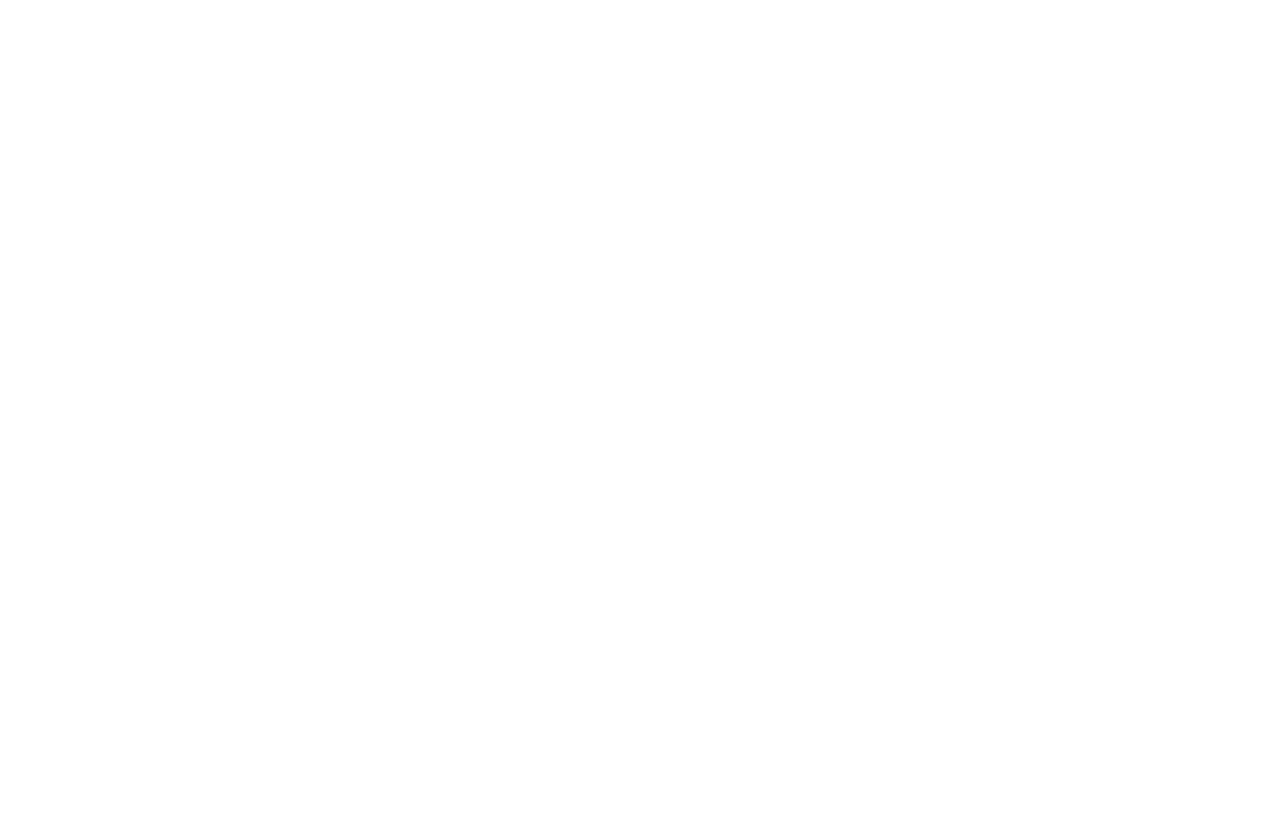
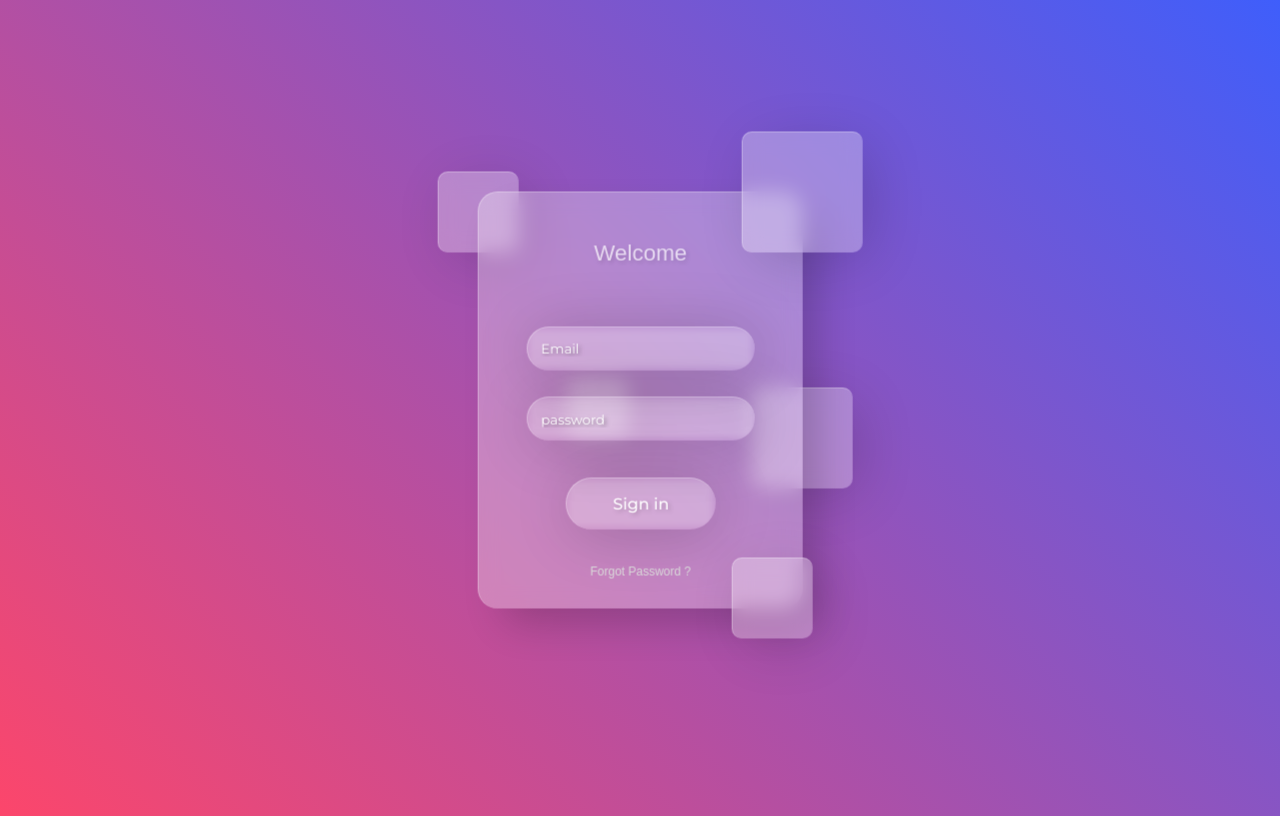
Before and after one commit to jogindrakumar/Glassmorphic-Sign-in-Form, a plain HTML site: page index.html in a window 1280 px wide. Drawn offline with Linux system fonts and the light colour scheme.

Commit message:
glassmorphic sign in form design

```diff
--- a/index.html
+++ b/index.html
@@ -13,6 +13,22 @@
 </head>
 
 <body>
+    <div class="container">
+        <form>
+            <p>Welcome</p>
+            <input type="email" placeholder="Email"><br>
+            <input type="password" placeholder="password"><br>
+            <input type="button" value="Sign in"><br>
+            <a href="#">Forgot Password ?</a>
+        </form>
+        <div class="drops">
+            <div class="drop drop-1"></div>
+            <div class="drop drop-2"></div>
+            <div class="drop drop-3"></div>
+            <div class="drop drop-4"></div>
+            <div class="drop drop-5"></div>
+        </div>
+    </div>
 
 </body>
 
--- a/style.css
+++ b/style.css
@@ -1 +1,180 @@
 /* background: linear-gradient(45deg, #FC466B, #3F5EFB); */
+
+body {
+    background: linear-gradient(45deg, #FC466B, #3F5EFB);
+    height: 100vh;
+    font-family: "Monotserrat", sans-serif;
+}
+
+.container {
+    position: absolute;
+    transform: translate(-50%, -50%);
+    top: 50%;
+    left: 50%;
+}
+
+form {
+    background: rgba(255, 255, 255, 0.3);
+    padding: 3rem;
+    height: 320px;
+    border-radius: 20px;
+    border-left: 1px solid rgba(255, 255, 255, 0.3);
+    border-top: 1px solid rgba(255, 255, 255, 0.3);
+    -webkit-backdrop-filter: blur(10px);
+    backdrop-filter: blur(10px);
+    box-shadow: 20px 20px 40px -6px rgba(0, 0, 0, 0.2);
+    text-align: center;
+    position: relative;
+    transition: all 0.2s ease-in-out;
+}
+
+form p {
+    font-weight: 500;
+    color: #fff;
+    opacity: 0.7;
+    font-size: 1.4rem;
+    margin-top: 0;
+    margin-bottom: 60px;
+    text-shadow: 2px 2px 4px rgba(0, 0, 0, 0.2);
+}
+
+form a {
+    text-decoration: none;
+    color: #ddd;
+    font-size: 12px;
+}
+
+form a:hover {
+    text-shadow: 2px 2px 6px #00000040;
+}
+
+form a:active {
+    text-shadow: none;
+}
+
+form input {
+    background: transparent;
+    width: 200px;
+    padding: 1em;
+    margin-bottom: 2em;
+    border: none;
+    border-left: 1px solid rgba(255, 255, 255, 0.3);
+    border-top: 1px solid rgba(255, 255, 255, 0.3);
+    border-radius: 5000px;
+    -webkit-backdrop-filter: blur(5px);
+    backdrop-filter: blur(5px);
+    box-shadow: 4px 4px 60px rgba(0, 0, 0, 0.2);
+    color: #fff;
+    font-family: Montserrat, sans-serif;
+    font-weight: 500;
+    transition: all 0.2s ease-in-out;
+    text-shadow: 2px 2px 4px rgba(0, 0, 0, 0.2);
+}
+
+form input:hover {
+    background: rgba(255, 255, 255, 0.1);
+    box-shadow: 4px 4px 60px 8px rgba(0, 0, 0, 0.2);
+}
+
+form input[type=email]:focus,
+form input[type=password]:focus {
+    background: rgba(255, 255, 255, 0.1);
+    box-shadow: 4px 4px 60px 8px rgba(0, 0, 0, 0.2);
+}
+
+form input[type=button] {
+    margin-top: 10px;
+    width: 150px;
+    font-size: 1rem;
+}
+
+font input[type=button]:hover {
+    cursor: pointer;
+}
+
+form input[type=button]:active {
+    background: rgba(255, 255, 255, 0.2);
+}
+
+form:hover {
+    margin: 4px;
+}
+
+::-moz-placeholder {
+    font-family: Montserrat, sans-serif;
+    font-weight: 400;
+    color: #fff;
+    text-shadow: 2px 2px 4px rgba(0, 0, 0, 0.4);
+}
+
+:-ms-input-placeholder {
+    font-family: Montserrat, sans-serif;
+    font-weight: 400;
+    color: #fff;
+    text-shadow: 2px 2px 4px rgba(0, 0, 0, 0.4);
+}
+
+::placeholder {
+    font-family: Montserrat, sans-serif;
+    font-weight: 400;
+    color: #fff;
+    text-shadow: 2px 2px 4px rgba(0, 0, 0, 0.4);
+}
+
+.drop {
+    background: rgba(255, 255, 255, 0.3);
+    -webkit-backdrop-filter: blur(10px);
+    backdrop-filter: blur(10px);
+    border-radius: 10px;
+    border-left: 1px solid rgba(255, 255, 255, 0.3);
+    border-top: 1px solid rgba(255, 255, 255, 0.3);
+    box-shadow: 10px 10px 60px -8px rgba(0, 0, 0, 0.2);
+    position: absolute;
+    transition: all 0.2s ease;
+}
+
+.drop-1 {
+    height: 80px;
+    width: 80px;
+    top: -20px;
+    left: -40px;
+    z-index: -1;
+}
+
+.drop-2 {
+    height: 80px;
+    width: 80px;
+    bottom: -30px;
+    right: -10px;
+}
+
+.drop-3 {
+    height: 100px;
+    width: 100px;
+    bottom: 120px;
+    right: -50px;
+    z-index: -1;
+}
+
+.drop-4 {
+    height: 120px;
+    width: 120px;
+    top: -60px;
+    right: -60px;
+}
+
+.drop-5 {
+    height: 60px;
+    width: 60px;
+    bottom: 170px;
+    left: 90px;
+    z-index: -1;
+}
+
+a,
+input:focus,
+select:focus,
+textarea:focus,
+button:focus {
+    outline: none;
+}
```
